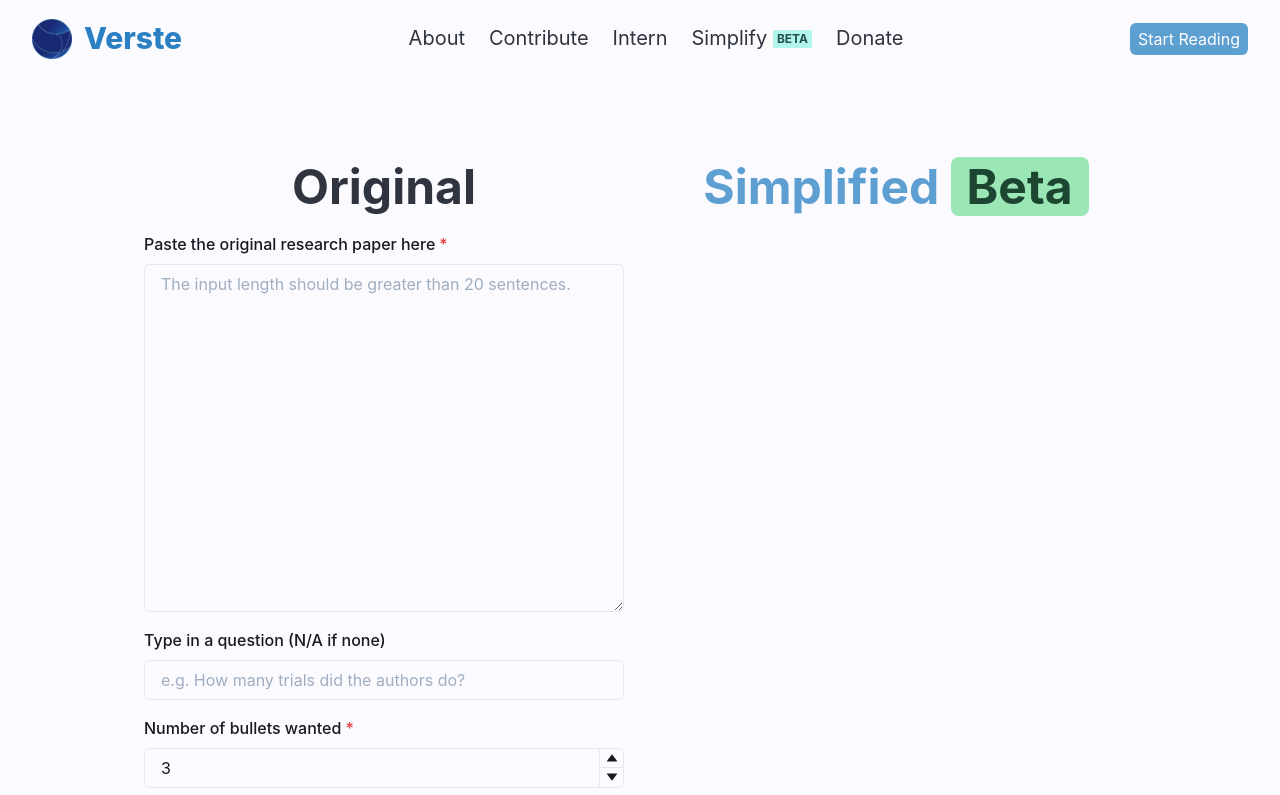
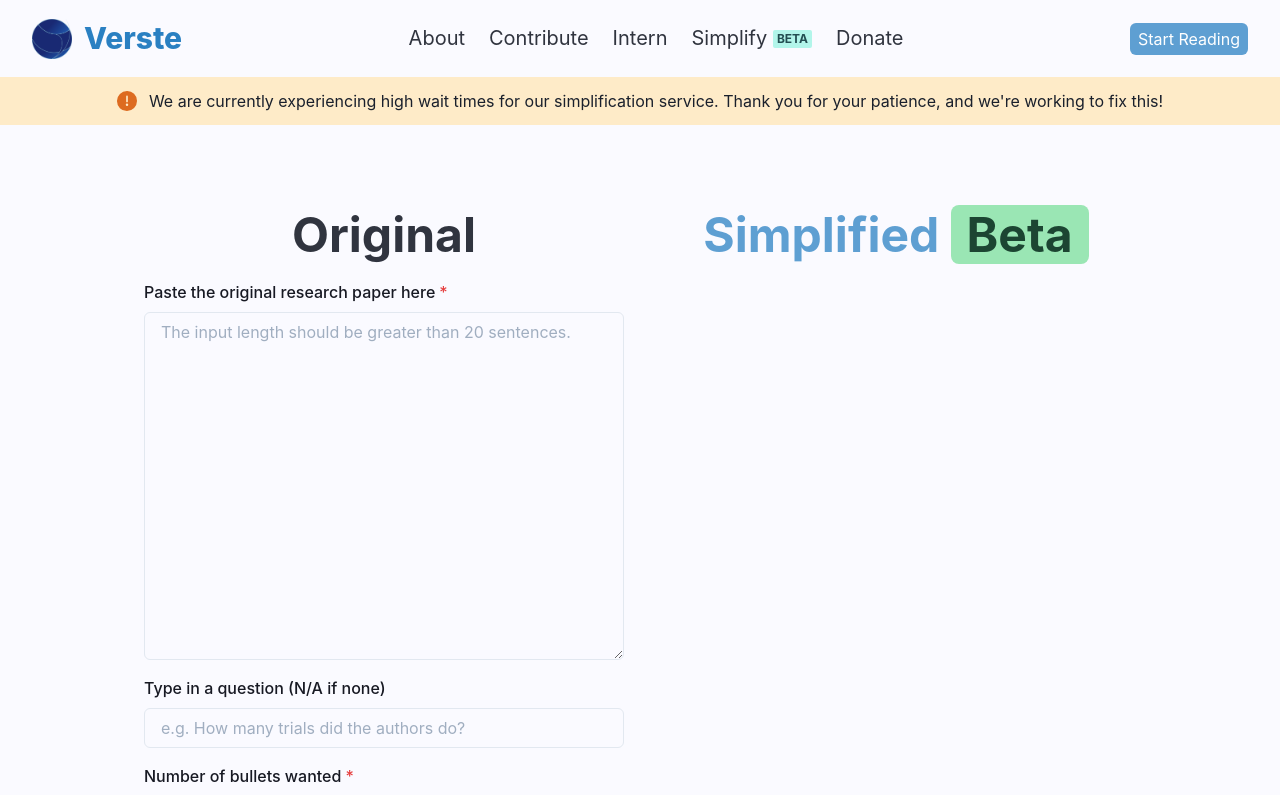
Before and after one commit to ganning127/verste.org, a Next.js app: page /simplify in a window 1280 px wide. Shown: the top 795 px of the page. Built offline with nearby package versions, Linux system fonts and the light colour scheme; a web font is replaced by a local one.

Commit message:
fixed API for simplification and added notice for long wait times'

```diff
--- a/pages/api/simplify.js
+++ b/pages/api/simplify.js
@@ -3,7 +3,7 @@ export default async function handler(req, res) {
 
   try {
     const resp = await fetch(
-      "https://hf.space/embed/ganning/summarize/+/api/predict/",
+      "https://hf.space/embed/ganning/summarize/api/predict/",
       {
         method: "POST",
         body: JSON.stringify({ data: [paper, question, parseInt(num)] }),
--- a/pages/simplify.js
+++ b/pages/simplify.js
@@ -12,6 +12,8 @@ import {
   FormLabel,
   Input,
   Heading,
+  Alert,
+  AlertIcon,
   NumberInput,
   NumberInputStepper,
   UnorderedList,
@@ -53,10 +55,21 @@ export default function Simplify() {
 
   const handleSimplify = async () => {
     setLoading(true);
+
     if (paper === "") {
       alert("Please enter a paper");
       return;
     }
+
+    const count = paper.split(". ").length - 1;
+    console.log(count);
+    if (count < 20) {
+      alert(
+        "Please enter a longer paper. The paper must be at least 20 sentences long."
+      );
+      return;
+    }
+
     let useQ = "";
     console.log("question:", question);
     if (question === "") {
@@ -96,7 +109,12 @@ export default function Simplify() {
       />
 
       <NavBar bg="#fafaff !important" />
-
+      <Alert status="warning" textAlign="center" justifyContent="center">
+        <AlertIcon />
+        We are currently experiencing high wait times for our simplification
+        service. Thank you for your patience, and we&apos;re working to fix
+        this!
+      </Alert>
       <SmSep />
 
       <Container maxW="container.lg">
```
